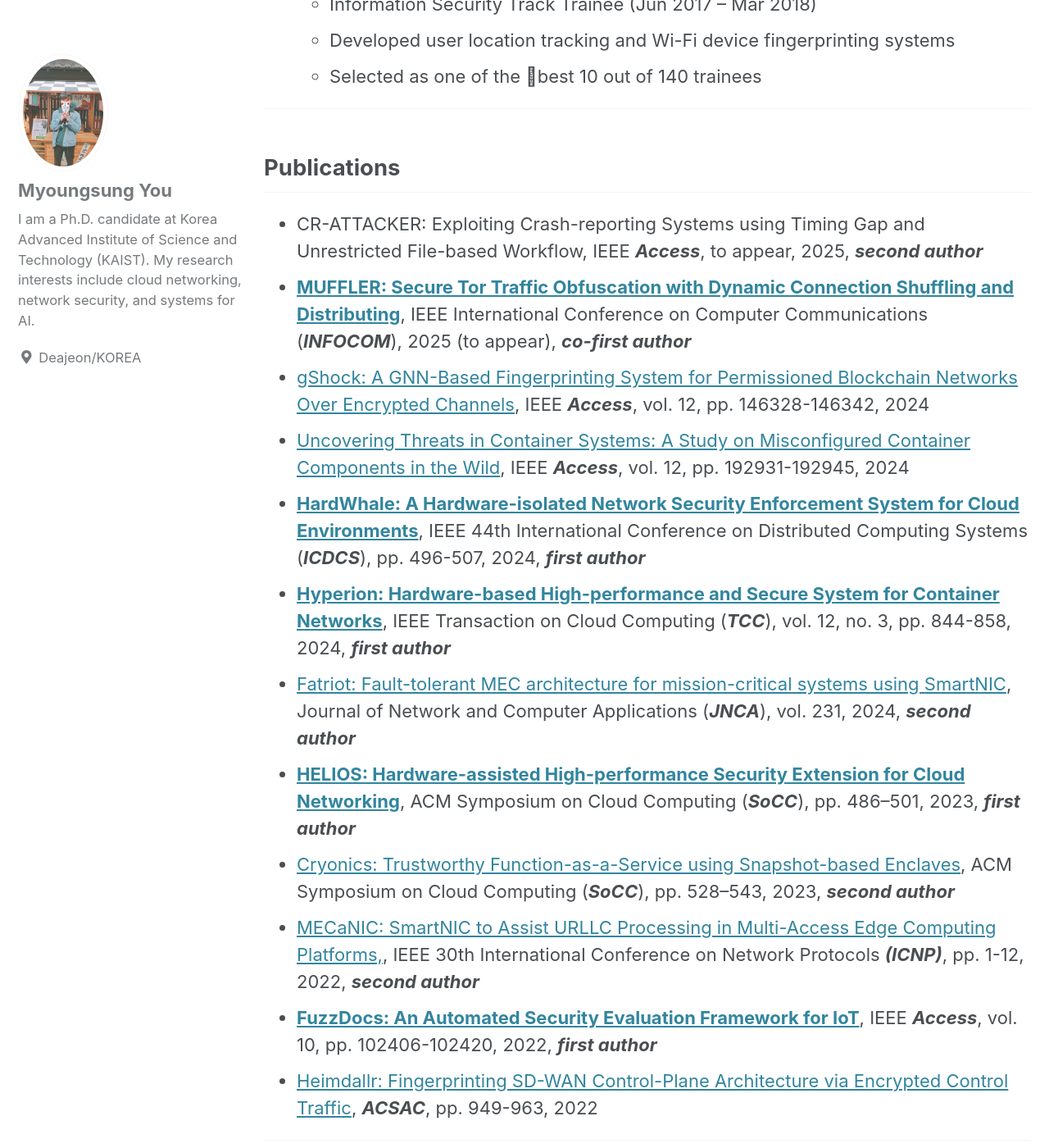
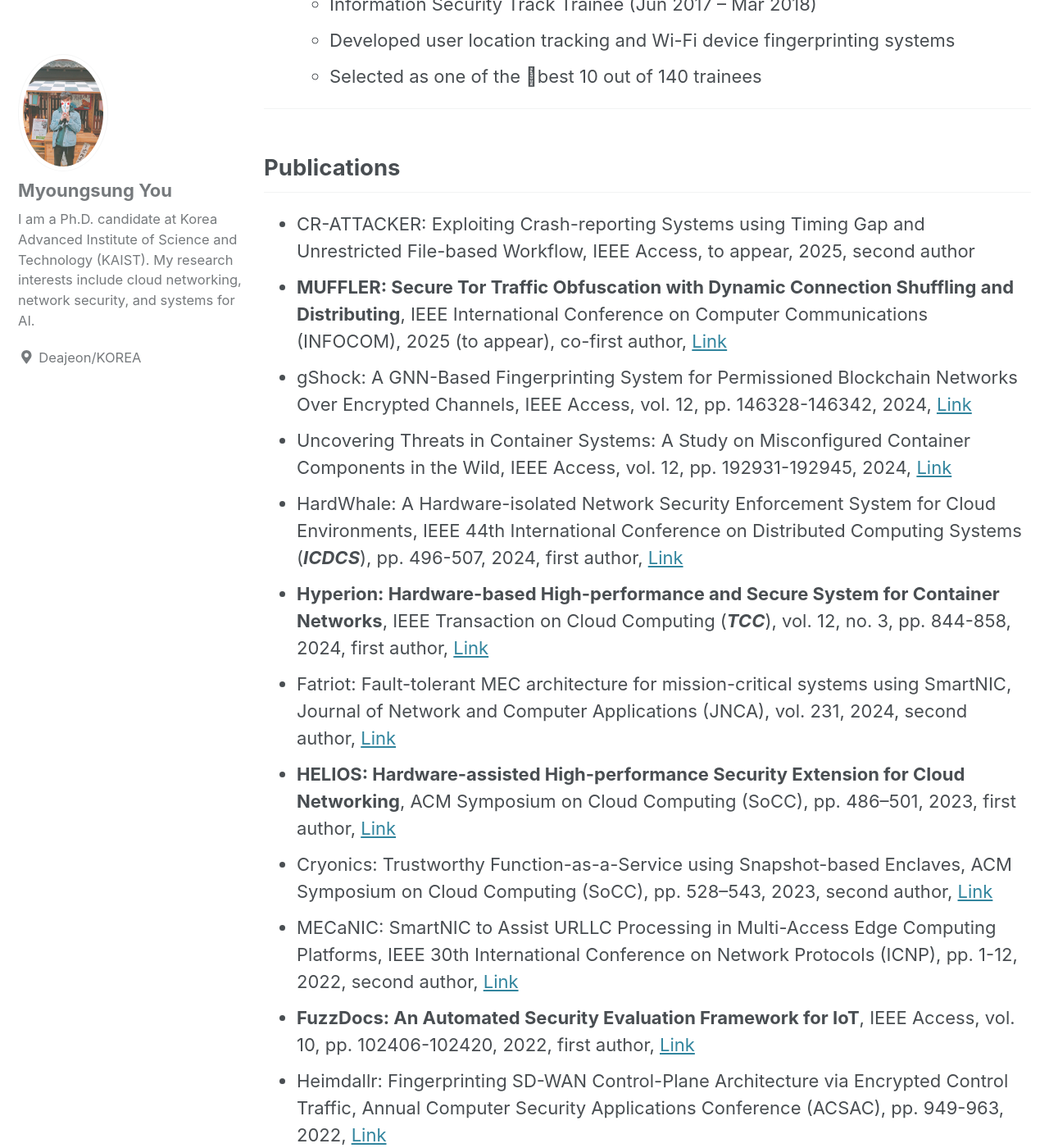
Before and after one commit to Famous7/famous7.github.io, a Jekyll site: the page built from _posts/2018-05-20-cv.md, in a window 1280 px wide and 1400 px high, scrolled down 2659 px. Shown: the whole window at 82% size. Built offline with Jekyll 4.4.1, drawn with Linux system fonts in a browser that asks for light colours; cached includes are drawn as plain includes; nearby versions of some CDN libraries; our own code applies the rules of GitHub Pages for plain Markdown files.

Commit message:
Update 2018-05-20-cv.md

```diff
--- a/_posts/2018-05-20-cv.md
+++ b/_posts/2018-05-20-cv.md
@@ -60,18 +60,18 @@ I am a researcher committed to pioneering advancements in cloud networking throu
 ---
 
 ## Publications
-- CR-ATTACKER: Exploiting Crash-reporting Systems using Timing Gap and Unrestricted File-based Workflow, IEEE ***Access***, to appear, 2025, ***second author***
-- **[MUFFLER: Secure Tor Traffic Obfuscation with Dynamic Connection Shuffling and Distributing](https://infocom2025.ieee-infocom.org/program/accepted-paper-list-main-conference)**, IEEE International Conference on Computer Communications (***INFOCOM***), 2025 (to appear), ***co-first author***
-- [gShock: A GNN-Based Fingerprinting System for Permissioned Blockchain Networks Over Encrypted Channels](https://ieeexplore.ieee.org/abstract/document/10697129), IEEE ***Access***, vol. 12, pp. 146328-146342, 2024
-- [Uncovering Threats in Container Systems: A Study on Misconfigured Container Components in the Wild](https://ieeexplore.ieee.org/abstract/document/10788674), IEEE ***Access***, vol. 12, pp. 192931-192945, 2024
-- **[HardWhale: A Hardware-isolated Network Security Enforcement System for Cloud Environments](https://ieeexplore.ieee.org/abstract/document/10630989)**, IEEE 44th International Conference on Distributed Computing Systems (***ICDCS***), pp. 496-507, 2024, ***first author***
-- **[Hyperion: Hardware-based High-performance and Secure System for Container Networks](https://ieeexplore.ieee.org/abstract/document/10535194)**, IEEE Transaction on Cloud Computing (***TCC***), vol. 12, no. 3, pp. 844-858, 2024, ***first author***
-- [Fatriot: Fault-tolerant MEC architecture for mission-critical systems using SmartNIC](https://www.sciencedirect.com/science/article/abs/pii/S1084804524001553), Journal of Network and Computer Applications (***JNCA***), vol. 231, 2024, ***second author***
-- **[HELIOS: Hardware-assisted High-performance Security Extension for Cloud Networking](https://dl.acm.org/doi/abs/10.1145/3620678.3624786)**, ACM Symposium on Cloud Computing (***SoCC***), pp. 486–501, 2023, ***first author***
-- [Cryonics: Trustworthy Function-as-a-Service using Snapshot-based Enclaves](https://dl.acm.org/doi/abs/10.1145/3620678.3624789), ACM Symposium on Cloud Computing (***SoCC***), pp. 528–543, 2023,  ***second author***
-- [MECaNIC: SmartNIC to Assist URLLC Processing in Multi-Access Edge Computing Platforms,](https://ieeexplore.ieee.org/abstract/document/9940263), IEEE 30th International Conference on Network Protocols ***(ICNP)***, pp. 1-12, 2022, ***second author***
-- **[FuzzDocs: An Automated Security Evaluation Framework for IoT](https://ieeexplore.ieee.org/abstract/document/9895405)**, IEEE ***Access***, vol. 10, pp. 102406-102420, 2022, ***first author***
-- [Heimdallr: Fingerprinting SD-WAN Control-Plane Architecture via Encrypted Control Traffic](https://dl.acm.org/doi/abs/10.1145/3564625.3564642), ***ACSAC***, pp. 949-963, 2022
+- CR-ATTACKER: Exploiting Crash-reporting Systems using Timing Gap and Unrestricted File-based Workflow, IEEE Access, to appear, 2025, second author
+- **MUFFLER: Secure Tor Traffic Obfuscation with Dynamic Connection Shuffling and Distributing**, IEEE International Conference on Computer Communications (INFOCOM), 2025 (to appear), co-first author, [Link](https://infocom2025.ieee-infocom.org/program/accepted-paper-list-main-conference)
+- gShock: A GNN-Based Fingerprinting System for Permissioned Blockchain Networks Over Encrypted Channels, IEEE Access, vol. 12, pp. 146328-146342, 2024, [Link]((https://ieeexplore.ieee.org/abstract/document/10697129))
+- Uncovering Threats in Container Systems: A Study on Misconfigured Container Components in the Wild, IEEE Access, vol. 12, pp. 192931-192945, 2024, [Link](https://ieeexplore.ieee.org/abstract/document/10788674)
+- HardWhale: A Hardware-isolated Network Security Enforcement System for Cloud Environments, IEEE 44th International Conference on Distributed Computing Systems (***ICDCS***), pp. 496-507, 2024, first author, [Link](https://ieeexplore.ieee.org/abstract/document/10630989)
+- **Hyperion: Hardware-based High-performance and Secure System for Container Networks**, IEEE Transaction on Cloud Computing (***TCC***), vol. 12, no. 3, pp. 844-858, 2024, first author, [Link](https://ieeexplore.ieee.org/abstract/document/10535194)
+- Fatriot: Fault-tolerant MEC architecture for mission-critical systems using SmartNIC, Journal of Network and Computer Applications (JNCA), vol. 231, 2024, second author, [Link](https://www.sciencedirect.com/science/article/abs/pii/S1084804524001553)
+- **HELIOS: Hardware-assisted High-performance Security Extension for Cloud Networking**, ACM Symposium on Cloud Computing (SoCC), pp. 486–501, 2023, first author, [Link](https://dl.acm.org/doi/abs/10.1145/3620678.3624786)
+- Cryonics: Trustworthy Function-as-a-Service using Snapshot-based Enclaves, ACM Symposium on Cloud Computing (SoCC), pp. 528–543, 2023,  second author, [Link](https://dl.acm.org/doi/abs/10.1145/3620678.3624789)
+- MECaNIC: SmartNIC to Assist URLLC Processing in Multi-Access Edge Computing Platforms, IEEE 30th International Conference on Network Protocols (ICNP), pp. 1-12, 2022, second author, [Link](https://ieeexplore.ieee.org/abstract/document/9940263)
+- **FuzzDocs: An Automated Security Evaluation Framework for IoT**, IEEE Access, vol. 10, pp. 102406-102420, 2022, first author, [Link](https://ieeexplore.ieee.org/abstract/document/9895405)
+- Heimdallr: Fingerprinting SD-WAN Control-Plane Architecture via Encrypted Control Traffic, Annual Computer Security Applications Conference (ACSAC), pp. 949-963, 2022, [Link](https://dl.acm.org/doi/abs/10.1145/3564625.3564642)
 
 ---
 
```
